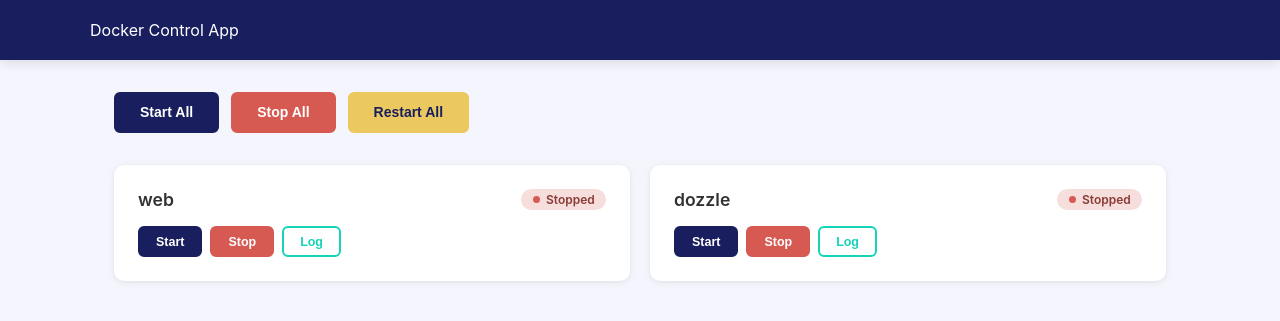
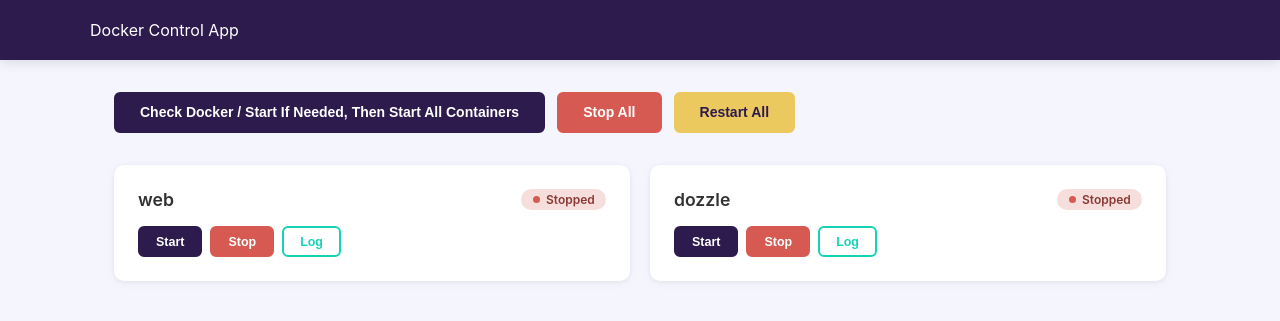
Before and after one commit to robwilds/Docker-Control-App, a Flask app: page / in a window 1280 px wide. Shown: the top 321 px of the page. Run offline with Flask 3, Linux system fonts and the light colour scheme.

Commit message:
update for controling docker

```diff
--- a/dockercontrolapp/app.py
+++ b/dockercontrolapp/app.py
@@ -18,17 +18,35 @@ def get_services():
     return list(data.get('services', {}).keys())
 
 
+def check_docker_status():
+    try:
+        result = subprocess.run(['docker', 'info'], capture_output=True, text=True, timeout=10)
+        if result.returncode == 0:
+            return True, ''
+        return False, result.stderr.strip()
+    except subprocess.TimeoutExpired:
+        return False, 'Docker command timed out'
+    except FileNotFoundError:
+        return False, 'Docker not found. Is Docker installed?'
+
+
+def check_docker_running():
+    docker_running, _ = check_docker_status()
+    if not docker_running:
+        raise Exception('Docker is not running')
+
+
 def run_compose(cmd):
     try:
         result = subprocess.run(
-            ['docker', 'compose', '-f', COMPOSE_FILE] + cmd,
+             ['docker', 'compose', '-f', COMPOSE_FILE] + cmd,
             capture_output=True, text=True, timeout=120
-        )
+         )
         return result.returncode == 0, result.stdout.strip(), result.stderr.strip()
     except subprocess.TimeoutExpired:
         return False, '', 'Command timed out'
     except FileNotFoundError:
-        return False, '', 'docker not found. Is Docker installed?'
+        return False, '', 'Docker not found. Is Docker installed?'
 
 
 def get_service_status():
@@ -62,19 +80,59 @@ def list_services():
     services = get_services()
     status = get_service_status()
     return jsonify([
-        {'name': svc, 'status': status.get(svc, 'stopped')}
+         {'name': svc, 'status': status.get(svc, 'stopped')}
         for svc in services
-    ])
+      ])
+
+
+
+@app.route('/api/start-docker-desktop', methods=['POST'])
+def start_docker_desktop():
+    try:
+        subprocess.run(['open', '-a', 'Docker'], check=True)
+        return jsonify({'success': True, 'message': 'Attempting to start Docker Desktop...'})
+    except Exception as e:
+        return jsonify({'success': False, 'message': f'Failed to start Docker Desktop: {str(e)}'})
+
+
+@app.route('/api/ensure-docker-running', methods=['POST'])
+def ensure_docker_running():
+    # First check if Docker is already running
+    docker_running, err = check_docker_status()
+    if docker_running:
+        return jsonify({'success': True, 'message': 'Docker is already running'})
+
+    # Docker not running, try to start Docker Desktop
+    try:
+        subprocess.run(['open', '-a', 'Docker'], check=True)
+    except Exception as e:
+        return jsonify({'success': False, 'message': f'Failed to start Docker Desktop: {str(e)}'})
+
+    # Wait for Docker to be ready (up to 60 seconds)
+    for _ in range(30):
+        time.sleep(2)
+        docker_running, _ = check_docker_status()
+        if docker_running:
+            break
+    else:
+        return jsonify({'success': False, 'message': 'Docker Desktop did not start in time'})
+
+    return jsonify({'success': True, 'message': 'Docker is now running'})
+
+
+import time
 
 
 @app.route('/api/start-all', methods=['POST'])
 def start_all():
     ok, out, err = run_compose(['up', '-d'])
-    return jsonify({'success': ok, 'message': out if ok else err})
+    message = out if out else ('Containers started successfully' if ok else err)
+    return jsonify({'success': ok, 'message': message})
 
 
 @app.route('/api/stop-all', methods=['POST'])
 def stop_all():
+    check_docker_running()
     ok, out, err = run_compose(['stop'])
     return jsonify({'success': ok, 'message': out if ok else err})
 
@@ -93,6 +151,7 @@ def start_service(name):
 
 @app.route('/api/services/<name>/stop', methods=['POST'])
 def stop_service(name):
+    check_docker_running()
     ok, out, err = run_compose(['stop', name])
     return jsonify({'success': ok, 'message': out if ok else err})
 
--- a/dockercontrolapp/templates/index.html
+++ b/dockercontrolapp/templates/index.html
@@ -15,7 +15,7 @@
     }
 
      header {
-      background: #191f5e;
+       background: #2d1b4e;
        color: #fff;
        padding: 1.25rem 2rem;
        box-shadow: 0 2px 12px rgba(0,0,0,.12);
@@ -68,10 +68,10 @@
      .btn:active { transform: scale(.97); }
 
      .btn-primary {
-      background: #191f5e;
-      border-color: #191f5e;
+       background: #2d1b4e;
+       border-color: #2d1b4e;
       }
-    .btn-primary:hover { opacity: .85; box-shadow: 0 2px 8px rgba(25,31,94,.3); }
+     .btn-primary:hover { opacity: .85; box-shadow: 0 2px 8px rgba(45,27,78,.3); }
 
     .btn-danger {
       background: #d65a52;
@@ -82,7 +82,7 @@
     .btn-warning {
       background: #ebc95e;
       border-color: #ebc95e;
-      color: #191f5e;
+      color: #2d1b4e;
     }
     .btn-warning:hover { opacity: .85; box-shadow: 0 2px 8px rgba(235,201,94,.3); }
 
@@ -91,11 +91,11 @@
       border-color: #14d4b7;
       color: #14d4b7;
     }
-    .btn-log:hover { background: #14d4b7; color: #191f5e; box-shadow: 0 2px 8px rgba(20,212,183,.3); }
+    .btn-log:hover { background: #14d4b7; color: #2d1b4e; box-shadow: 0 2px 8px rgba(20,212,183,.3); }
 
     .btn-log.active {
       background: #14d4b7;
-      color: #191f5e;
+      color: #2d1b4e;
     }
 
     .btn:disabled {
@@ -299,7 +299,7 @@
 
   <main class="container">
       <div class="toolbar">
-      <button class="btn btn-primary" onclick="action('start-all')">Start All</button>
+        <button class="btn btn-primary" onclick="checkDockerAndStart()">Check Docker / Start If Needed, Then Start All Containers</button>
         <button class="btn btn-danger" onclick="action('stop-all')">Stop All</button>
         <button class="btn btn-warning" onclick="action('restart-all')">Restart All</button>
       </div>
@@ -310,6 +310,30 @@
 
     <script>
      const logIntervals = {};
+
+      async function checkDockerAndStart() {
+        try {
+          // First ensure Docker is running
+          const dockerRes = await fetch('/api/ensure-docker-running', { method: 'POST' });
+          const dockerData = await dockerRes.json();
+
+          if (!dockerData.success) {
+            showToast(dockerData.message, 'error');
+            return;
+          }
+
+          if (dockerData.message !== 'Docker is already running') {
+            showToast(dockerData.message, 'success');
+          }
+
+          // Now start all containers
+          const res = await fetch('/api/start-all', { method: 'POST' });
+          const data = await res.json();
+          showToast(data.message || (data.success ? 'Success' : 'Failed'), data.success ? 'success' : 'error');
+        } catch {
+          showToast('Request failed', 'error');
+        }
+      }
 
      async function fetchServices() {
        try {
```
Also changed, not shown: AGENTS.md (+44 -34 lines), 1 other file. Lines whose indentation alone changed are shown as unchanged.
